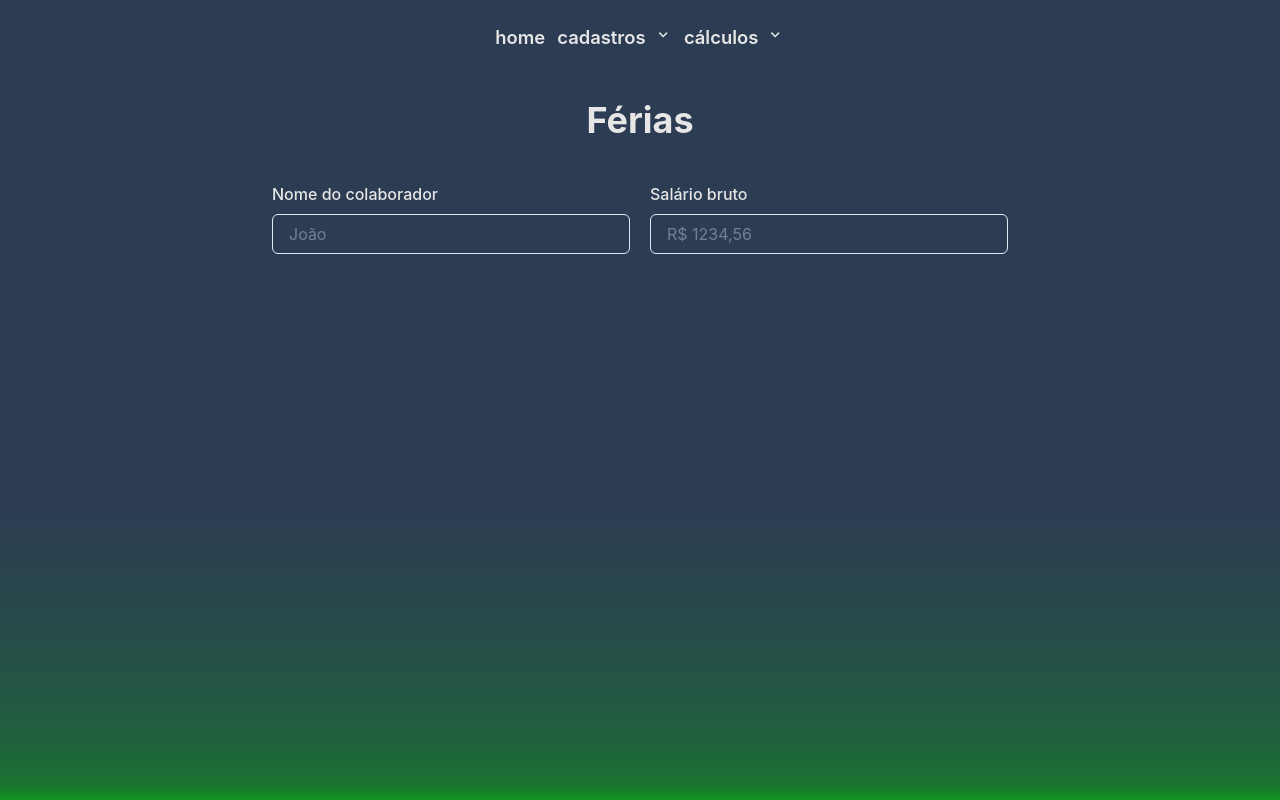
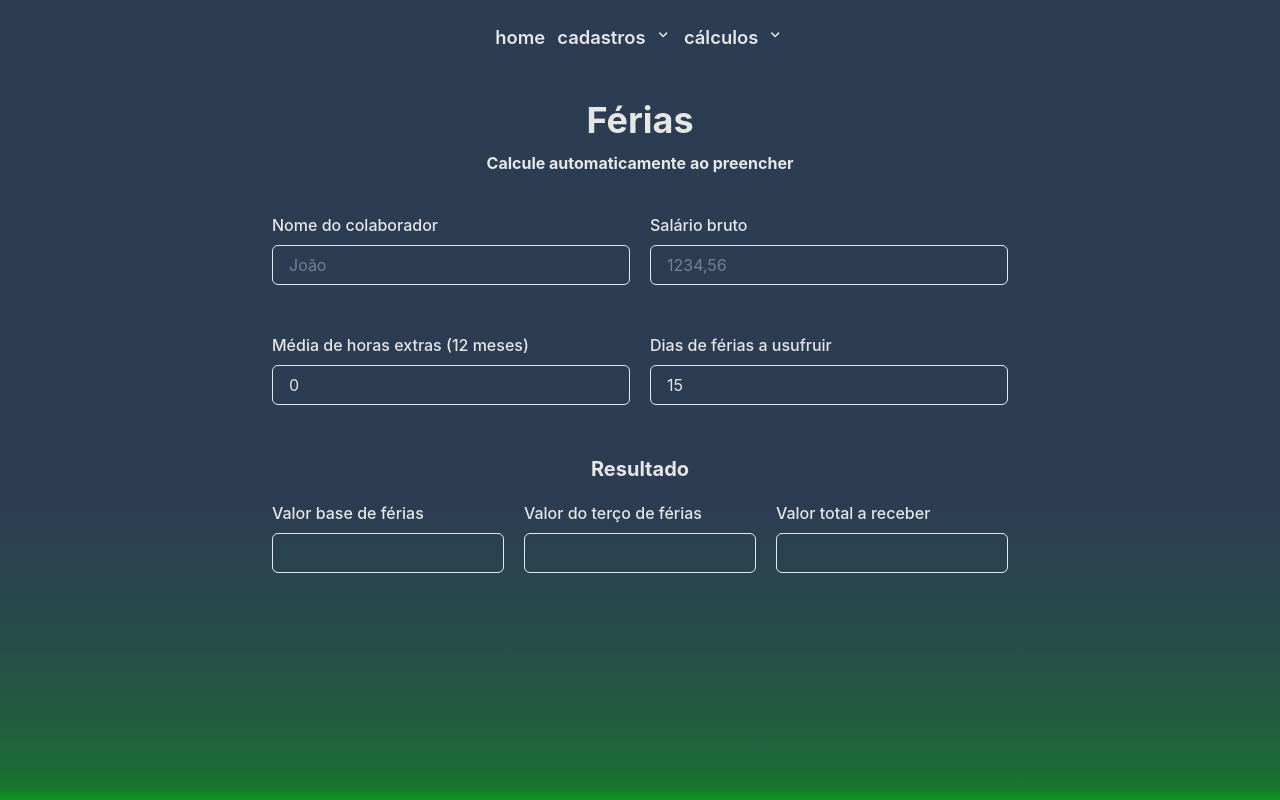
Before and after one commit to tonnyyyy/newgo-tarefa-01, a React (Vite) app: page /calculo/ferias in a window 1280 px wide. Built offline with nearby package versions, Linux system fonts and the light colour scheme.

Commit message:
finish CalculoFeriasTemplate

```diff
--- a/src/components/templates/calculos/CalculoFeriasTemplate/index.tsx
+++ b/src/components/templates/calculos/CalculoFeriasTemplate/index.tsx
@@ -1,18 +1,80 @@
+import { useEffect } from 'react';
+import { Flex } from "@chakra-ui/react";
+import { useForm } from "react-hook-form";
+import { useMediaQuery } from "../../../../hooks/useMediaQuery";
 import Container from "../../../Container";
 import Title from "../../../Title";
 import FormTemplate from "../../FormTemplate";
 
+interface IFormData {
+  nomeColaborador: string;
+  salarioBruto: string;
+  mediaHoraExtra: string;
+  quantidadeDias: string;
+  valorBase: string;
+  valorTerco: string;
+  valorTotal: string;
+}
+
 const CalculoFeriasTemplate: React.FC = () => {
+  const isMobile = useMediaQuery('mobile');
+  const customUseForm = useForm<IFormData>({
+    defaultValues: {
+      quantidadeDias: '15',
+      mediaHoraExtra: '0',
+    }
+  });
+
+  const { watch, setValue } = customUseForm;
+  const { salarioBruto, mediaHoraExtra, quantidadeDias } = watch();
+
+  const toNumber = (str: string) => Number(str.replace(',', '.'));
+
+
+  useEffect(() => {
+    if (salarioBruto && toNumber(salarioBruto) > 0) {
+      const valorBase = (toNumber(salarioBruto) + Number(mediaHoraExtra)) / 30 * Number(quantidadeDias);
+      const valorTerco = valorBase / 3;
+      const valorTotal = valorBase + valorTerco;
+
+      setValue('valorBase', valorBase.toFixed(2));
+      setValue('valorTerco', valorTerco.toFixed(2));
+      setValue('valorTotal', valorTotal.toFixed(2));
+    }
+  }, [salarioBruto, mediaHoraExtra, quantidadeDias])
+
   return (
     <Container>
-      <Title text='Férias' />
-      <FormTemplate
-        direction='row'
-        fields={[
-          { variant: 'input', name: 'nomeColaborador', label: 'Nome do colaborador', placeholder: 'João' },
-          { variant: 'input', name: 'salarioBruto', label: 'Salário bruto', placeholder: 'R$ 1234,56' },
-        ]}
-      />
+      <Title text='Férias' pb={2} />
+      <Title text='Calcule automaticamente ao preencher' size='sm' />
+      <Flex direction='column' gap='3rem'>
+        <FormTemplate
+          customForm={customUseForm}
+          direction={isMobile ? 'column' : 'row'}
+          fields={[
+            { variant: 'input', name: 'nomeColaborador', label: 'Nome do colaborador', placeholder: 'João' },
+            { variant: 'input', name: 'salarioBruto', label: 'Salário bruto', placeholder: '1234,56' },
+          ]}
+        />
+        <FormTemplate
+          customForm={customUseForm}
+          direction={isMobile ? 'column' : 'row'}
+          fields={[
+            { variant: 'input', name: 'mediaHoraExtra', label: 'Média de horas extras (12 meses)', placeholder: '2.3' },
+            { variant: 'input', name: 'quantidadeDias', label: 'Dias de férias a usufruir', placeholder: '15', type: 'number' },
+          ]}
+        />
+        <FormTemplate
+          title='Resultado'
+          customForm={customUseForm}
+          direction={isMobile ? 'column' : 'row'}
+          fields={[
+            { variant: 'input', name: 'valorBase', label: 'Valor base de férias', isReadOnly: true },
+            { variant: 'input', name: 'valorTerco', label: 'Valor do terço de férias', isReadOnly: true },
+            { variant: 'input', name: 'valorTotal', label: 'Valor total a receber', isReadOnly: true },
+          ]}
+        />
+      </Flex>
     </Container>
   );
 }
```
